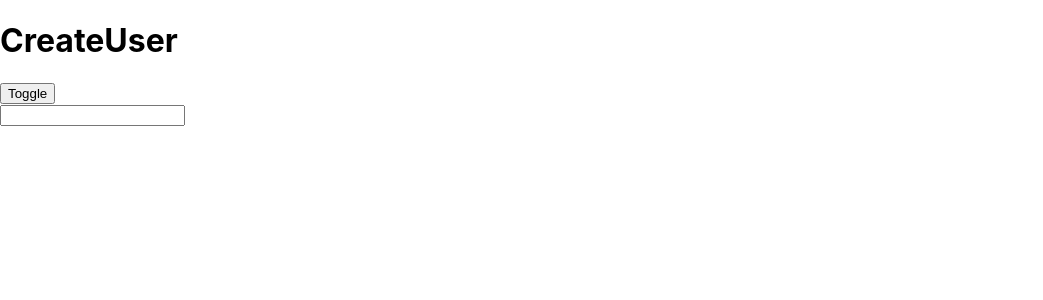
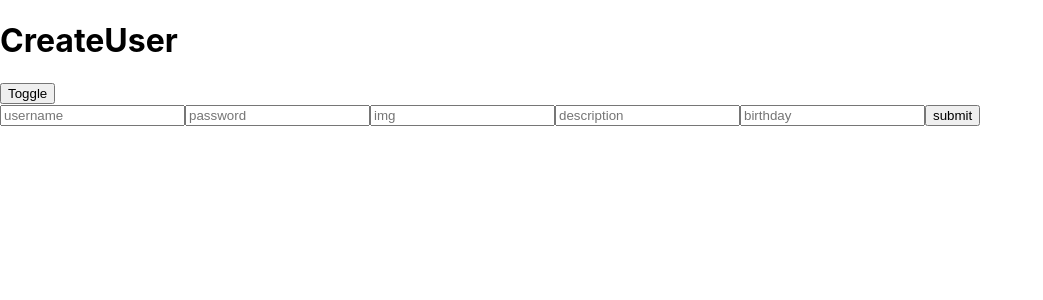
Before and after one commit to Evan-Jams/YourSpace, a React (Create React App) app in the folder thy_space_client/: page / in a window 1280 px wide. Both pictures are taken after a click on the button "Toggle". Shown: the top 300 px of the page, without its empty margins (0-1043 px from the left). Built offline with nearby package versions, Linux system fonts and the light colour scheme; no server answers.

Commit message:
create user form and login

```diff
--- a/thy_space_client/src/App.js
+++ b/thy_space_client/src/App.js
@@ -56,7 +56,7 @@ class App extends Component {
         'Content-Type': 'application/json'
       }
     })
-    let data = response.json()
+    let data = await response.json()
     console.log(data)
     this.setState(prevState => {
       return({ users: [...prevState.users, data]})
@@ -68,7 +68,7 @@ class App extends Component {
     return(
       <>
         {this.state.showCreate
-        ?<CreateUser toggleShowCreate={this.toggleShowCreate}/>
+        ?<CreateUser toggleShowCreate={this.toggleShowCreate} createUser={this.createUser}/>
         :<>
         <Nav toggleShowCreate={this.toggleShowCreate} />
         <Main />
--- a/thy_space_client/src/components/CreateUser.js
+++ b/thy_space_client/src/components/CreateUser.js
@@ -1,13 +1,41 @@
 import React, {Component} from 'react'
 
 class CreateUser extends Component {
+  constructor(props){
+    super(props)
+    this.state = {
+      username: '',
+      password: '',
+      img: '',
+      description: '',
+      status: 'happy',
+      birthday: ''
+    }
+    this.handleChange = this.handleChange.bind(this)
+    this.handleSubmit = this.handleSubmit.bind(this)
+  }
+
+  handleChange(e){
+    this.setState({[e.target.id]: e.target.value})
+  }
+
+  handleSubmit(e){
+    e.preventDefault()
+    this.props.createUser(this.state)
+  }
+
   render(){
     return(
       <div>
         <h1>CreateUser</h1>
         <button onClick={this.props.toggleShowCreate}>Toggle</button>
-        <form>
-          <input></input>
+        <form onSubmit={this.handleSubmit}>
+          <input type="text" placeholder="username" id="username" value={this.state.username} onChange={this.handleChange}/>
+          <input type="text" placeholder="password" id="password" value={this.state.password} onChange={this.handleChange}/>
+          <input type="text" placeholder="img" id="img" value={this.state.img} onChange={this.handleChange}/>
+          <input type="text" placeholder="description" id="description" value={this.state.description} onChange={this.handleChange}/>
+          <input type="text" placeholder="birthday" id="birthday" value={this.state.birthday} onChange={this.handleChange}/>
+          <input type="submit" value="submit" />
         </form>
       </div>
     )
```
